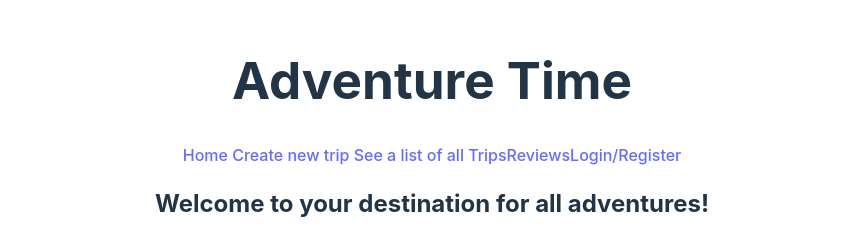
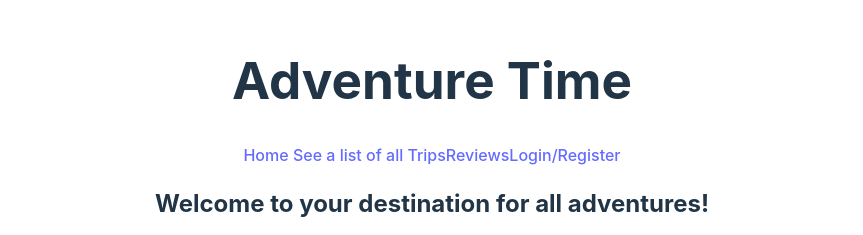
Before and after one commit to Capstone-Kyra/front, a React (Vite) app: page / in a window 1280 px wide. Shown: the part 152-387 px from the top of the page, without its empty margins (208-1071 px from the left). Built offline with nearby package versions, Linux system fonts and the light colour scheme; no server answers.

Commit message:
are we done yet

```diff
--- a/src/App.jsx
+++ b/src/App.jsx
@@ -81,7 +81,7 @@
       <nav>
       <Link to='/'>Home </Link>
       {/* <Link to='/searchbar'>Search </Link> */}
-      <Link to ='/newTrip'>Create new trip </Link>
+
       <Link to = '/trips'>See a list of all Trips</Link>
       <Link to = '/reviews/fetchReviews'>Reviews</Link>
 
@@ -100,6 +100,11 @@
 {
           userInfo && userInfo.admin ? <Link to="/users"> View All Users </Link> : ""
         }
+
+{
+          userInfo && userInfo.admin ? <Link to ='/newTrip'>Create new trip </Link> : ""
+        }
+
 
 
 
```
